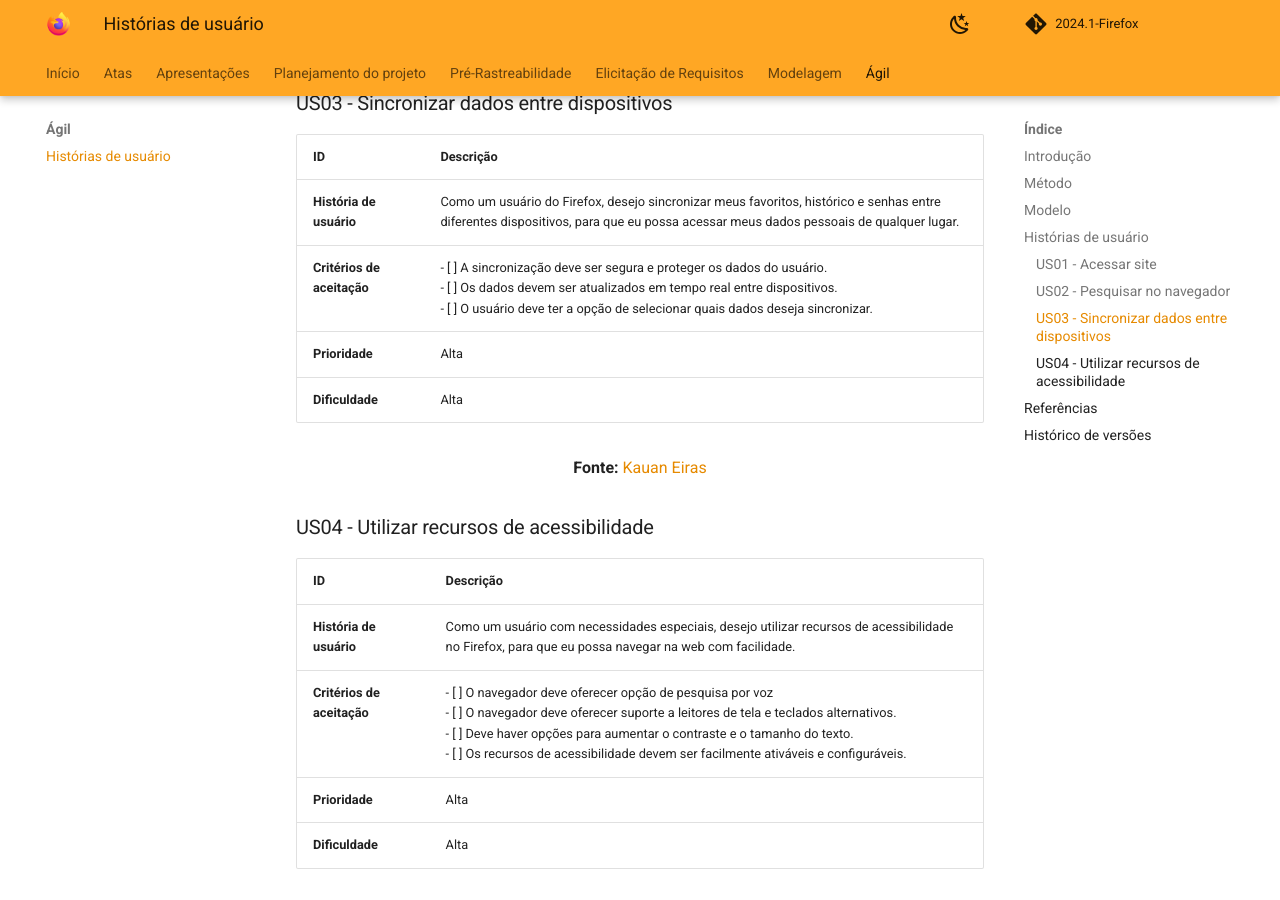
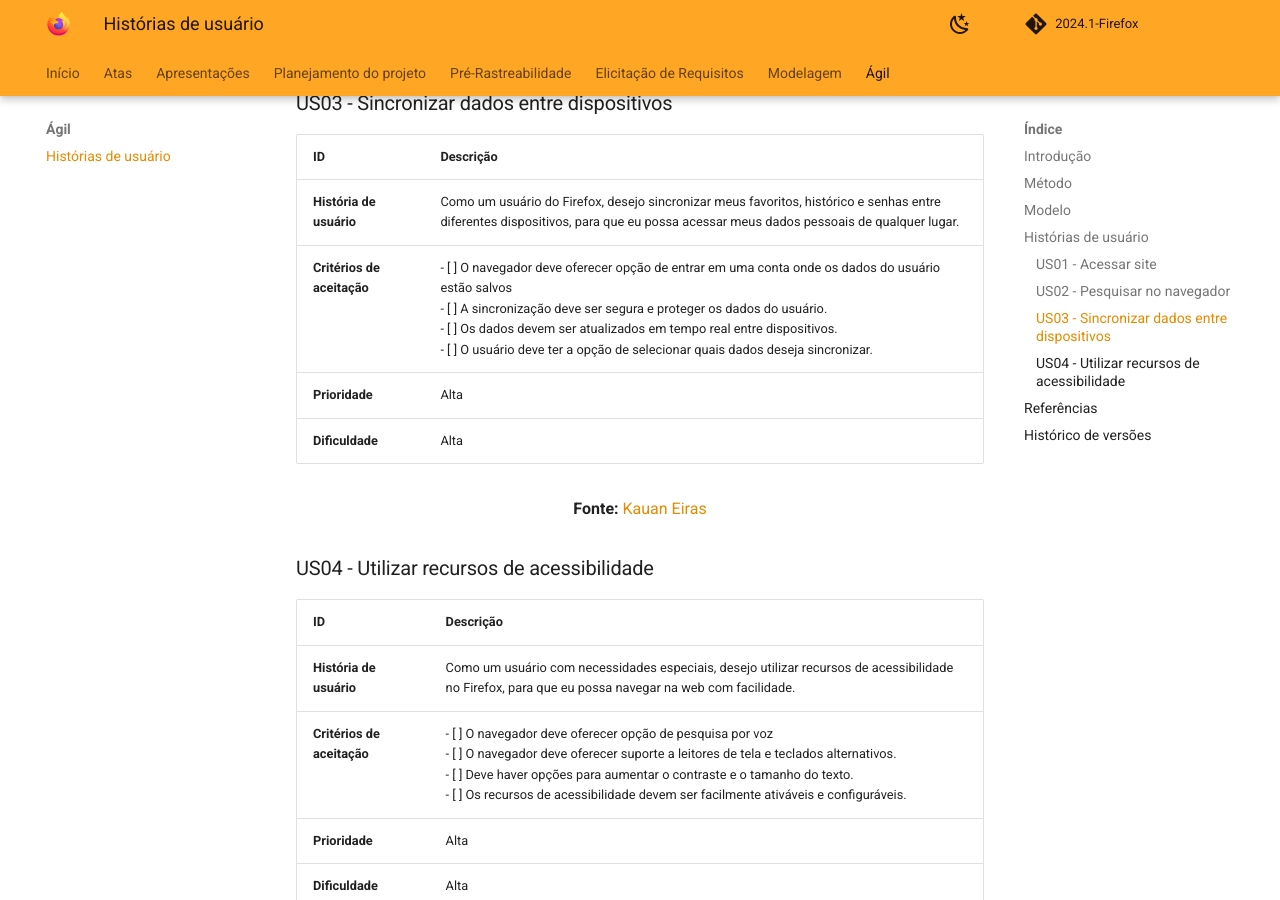
Before and after one commit to martinsglucas/Requisitos-de-Software, an MkDocs documentation site: the page built from docs/modelagem_agil/historias_de_usuario/historias_de_usuario.md, in a window 1280 px wide and 900 px high, scrolled down 2487 px. Built offline with MkDocs 1.6.1 and Material for MkDocs 9.7.7, drawn with Linux system fonts in a browser that asks for light colours; comment, search, counter and statistics services are not loaded.

```diff
--- a/docs/modelagem_agil/historias_de_usuario/historias_de_usuario.md
+++ b/docs/modelagem_agil/historias_de_usuario/historias_de_usuario.md
@@ -81,7 +81,7 @@
 | ID | Descrição |
 | --- | --------- |
 |  **História de usuário**   | Como um usuário do Firefox, desejo sincronizar meus favoritos, histórico e senhas entre diferentes dispositivos, para que eu possa acessar meus dados pessoais de qualquer lugar. |
-|**Critérios de aceitação**| - [ ] A sincronização deve ser segura e proteger os dados do usuário.<br> - [ ] Os dados devem ser atualizados em tempo real entre dispositivos.<br> - [ ] O usuário deve ter a opção de selecionar quais dados deseja sincronizar. |
+|**Critérios de aceitação**| - [ ] O navegador deve oferecer opção de entrar em uma conta onde os dados do usuário estão salvos <br> - [ ] A sincronização deve ser segura e proteger os dados do usuário.<br> - [ ] Os dados devem ser atualizados em tempo real entre dispositivos.<br> - [ ] O usuário deve ter a opção de selecionar quais dados deseja sincronizar. |
 | **Prioridade** | Alta |
 | **Dificuldade** | Alta |
 
```
